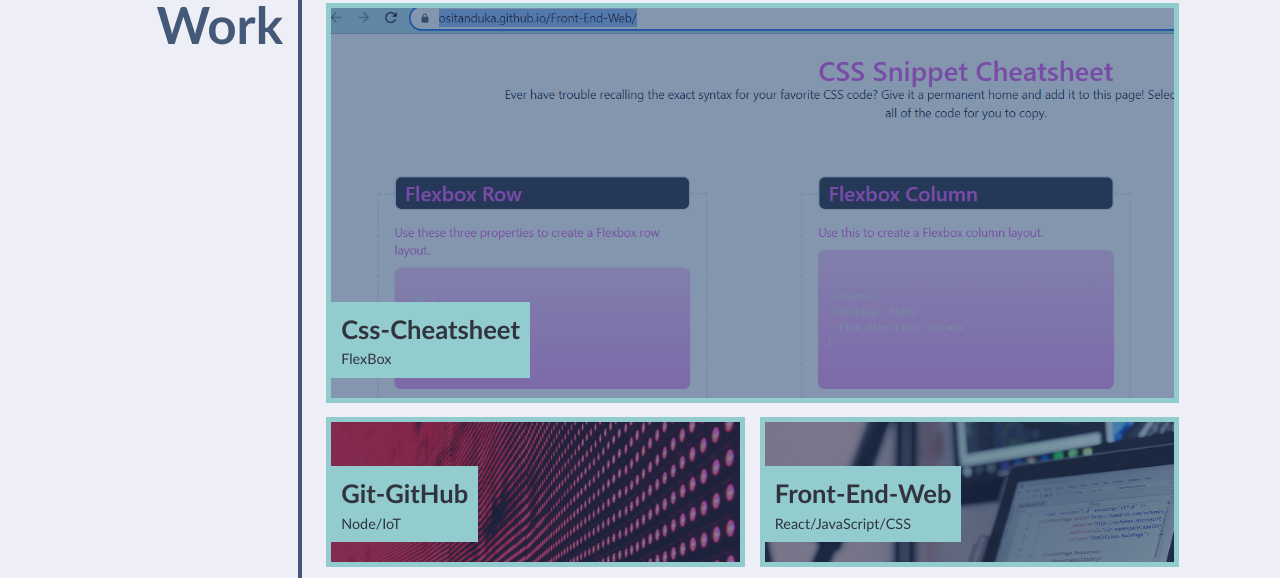
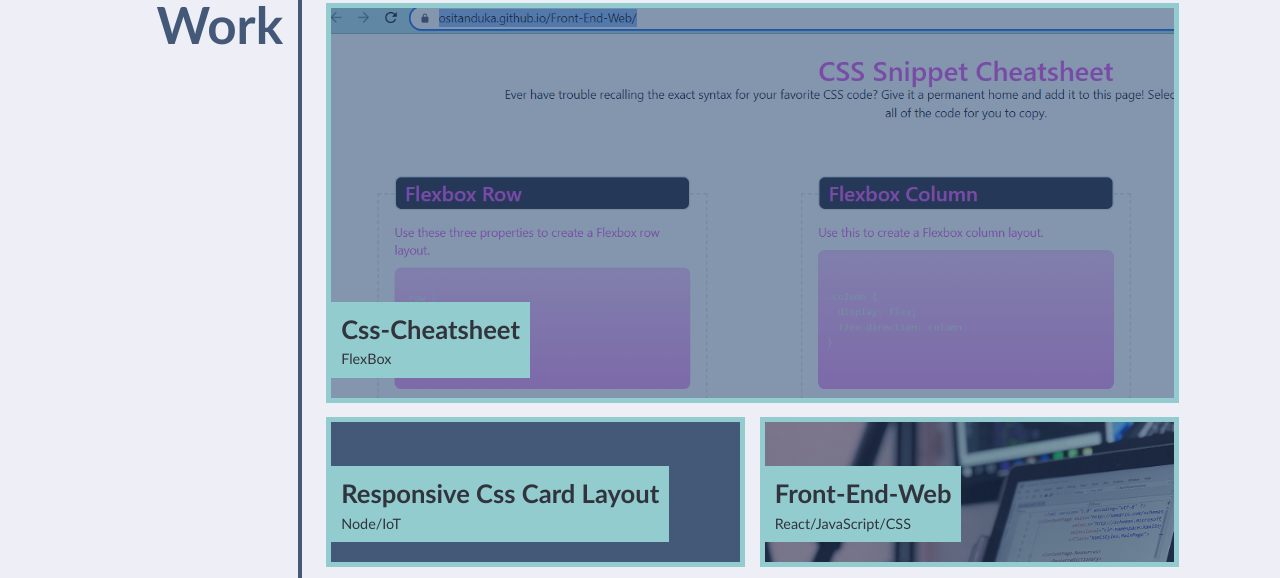
Before and after one commit to OsitaNduka/week2css-challenge, a plain HTML site: page index.html in a window 1280 px wide. Shown: the part 739-1317 px from the top of the page. Drawn offline with Linux system fonts and the light colour scheme; grey boxes are pictures that could not be loaded.

Commit message:
added bio-image

```diff
--- a/index.html
+++ b/index.html
@@ -66,7 +66,7 @@
 
         <a href="#" class="flex-item Git-GitHub">
           <div>
-            <h3>Git-GitHub</h3>
+            <h3>Responsive Css Card Layout</h3>
             <span>Node/IoT</span>
           </div>
         </a>
--- a/style.css
+++ b/style.css
@@ -230,8 +230,8 @@
     background-image: url("../week2css-challenge/Css-screenshort.PNG");
   }
 
-  .Git-GitHub {
-    background-image: url("../week2css-challenge/02-portfolio-1.jpg");
+  .responsive  {
+    background-image: url("../week2css-challenge/Bio-image.PNG");
   }
 
   .Front-End-Web {
```
